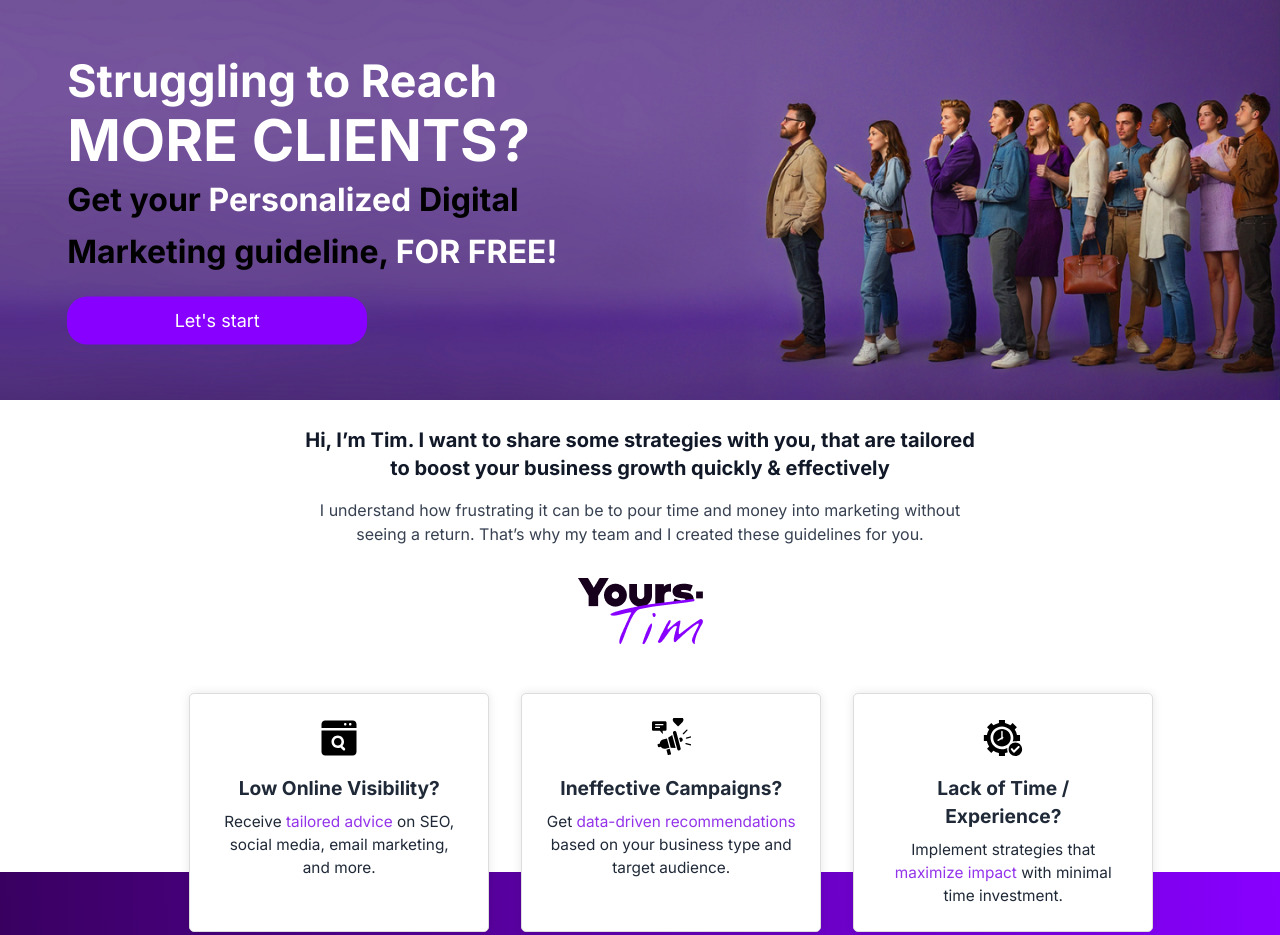
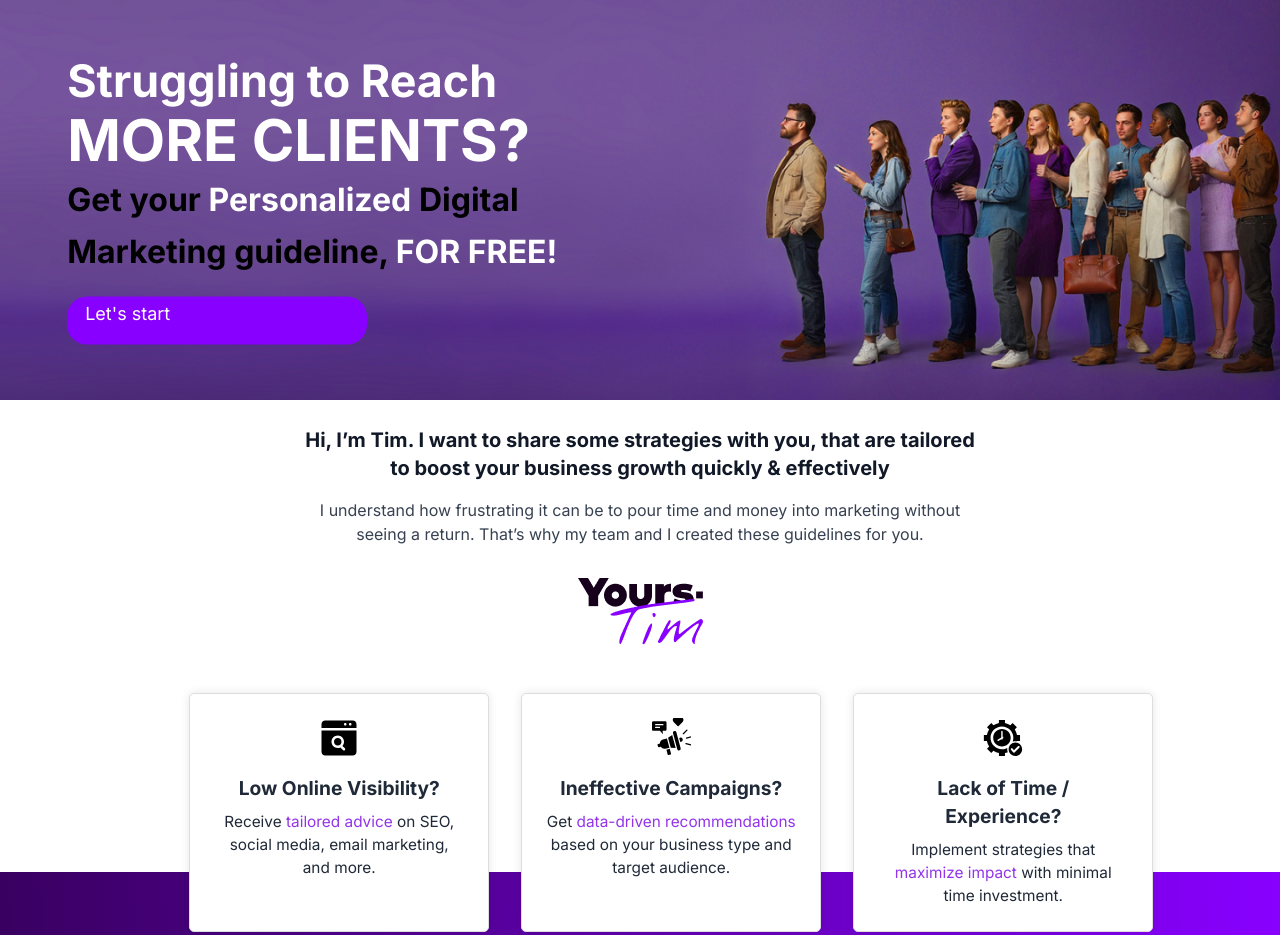
Before and after one commit to faizanahmad981/Getting-clients, a plain HTML site: page index.html in a window 1280 px wide. Shown: the top 935 px of the page. Drawn offline with nearby package versions, Linux system fonts and the light colour scheme.

Commit message:
banner fixes

```diff
--- a/index.html
+++ b/index.html
@@ -70,12 +70,14 @@ align-self: center;
     .custom-btn {
     width: 30vw;
     height: 6vh;
+    padding-left: 4%;
     border-radius: 20px;
     background-color: #8800FF;
     color: white;
     opacity: 1;
     margin-top: 20px;
     text-align: center;
+
   }
   }
 
@@ -140,8 +142,8 @@ align-self: center;
                 guideline, <span class="text-white">FOR FREE!</span>
               </h3>
 
-              <button class="custom-btn min-w-[150px] max-w-[300px] w-[30vw] min-h-[40px] max-h-[70px] h-[6vh] flex items-center justify-center text-base md:text-lg">
-                <span>Let's start</span>
+              <button class="custom-btn min-w-[150px] max-w-[300px] w-[30vw] min-h-[40px] max-h-[70px] h-[6vh] flex  text-base md:text-lg">
+                <span style="margin-left: 6%;margin-top: 1%;">Let's start</span>
               </button>
             </div>
           </div>
```
